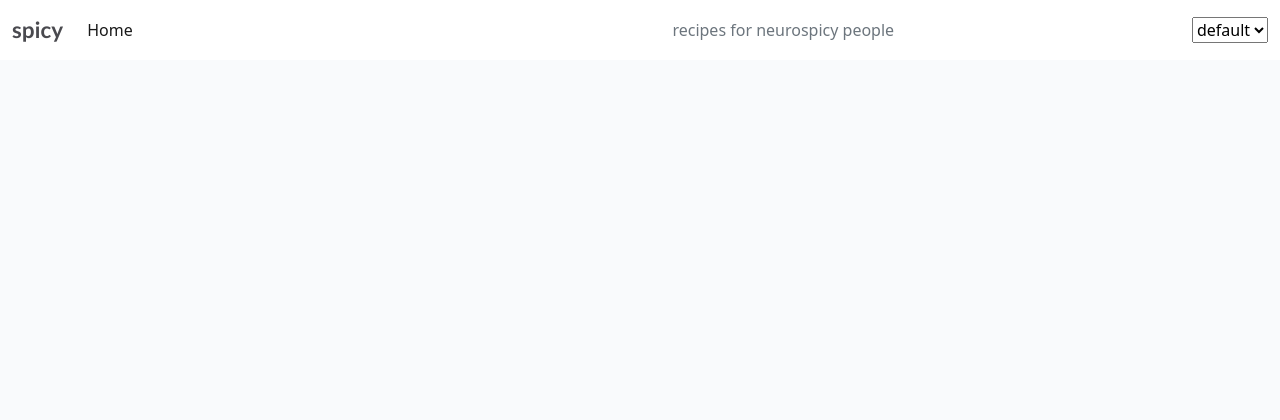
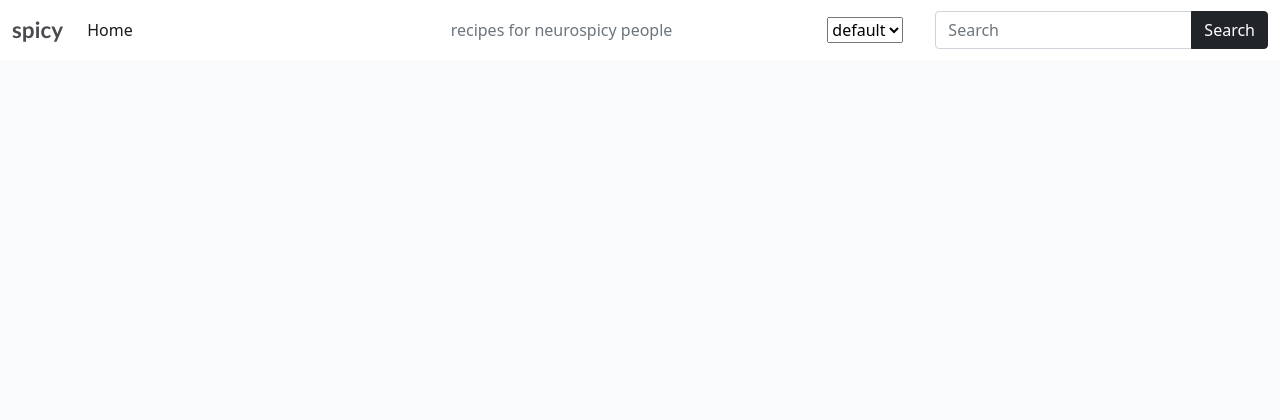
Before and after one commit to blahosyl/spicy, a Django app: page / in a window 1280 px wide. Shown: the top 420 px of the page. Run offline with Django 4.2, Linux system fonts and the light colour scheme; data that the repository does not hold is empty; parts of the project's set-up code (start-up, migrations or seed data) failed here and were passed over.

Commit message:
add search form to nav bar #102

```diff
--- a/static/css/style.css
+++ b/static/css/style.css
@@ -40,7 +40,7 @@ body {
 }
 
 #theme-selector-div {
-    margin-left: 2em;
+    margin-right: 2em;
 }
 
 .card {
--- a/templates/base.html
+++ b/templates/base.html
@@ -48,16 +48,18 @@
                 <span class="navbar-text text-muted mx-auto">
                     recipes for neurospicy people
                 </span>
-
-                <div id="theme-selector-div">
-                    <form action="/action_page.php" aria-label="Color theme selector">
-                      <select id="theme-selector" name="theme-selector">
+                <form action="/action_page.php" aria-label="Color theme selector" id="theme-selector-div">
+                    <select id="theme-selector" name="theme-selector">
                         <option value="default" selected="selected">default</option>
                         <option value="green">green</option>
-
-                      </select>
-                    </form>
-                  </div>
+                    </select>
+                </form>
+                <form class="form-inline my-2 my-lg-0">
+                    <div class="input-group">
+                        <input class="form-control mr-sm-2" type="search" placeholder="Search" aria-label="Search">
+                        <button class="btn btn-dark my-2 my-sm-0" type="submit">Search</button>
+                    </div>
+                </form>
             </div>
         </div>
     </nav>
```
Also changed, not shown: README.md.
